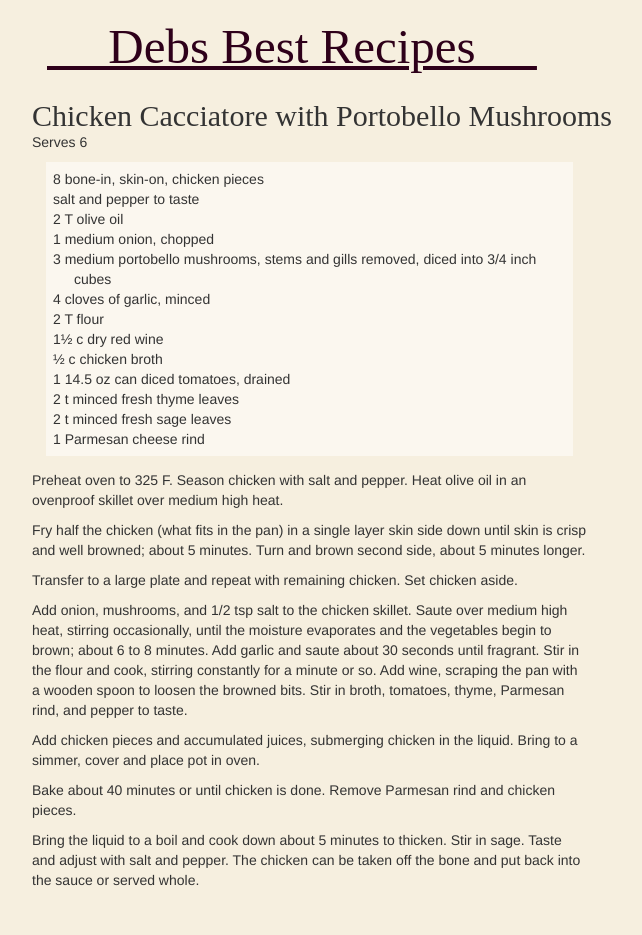
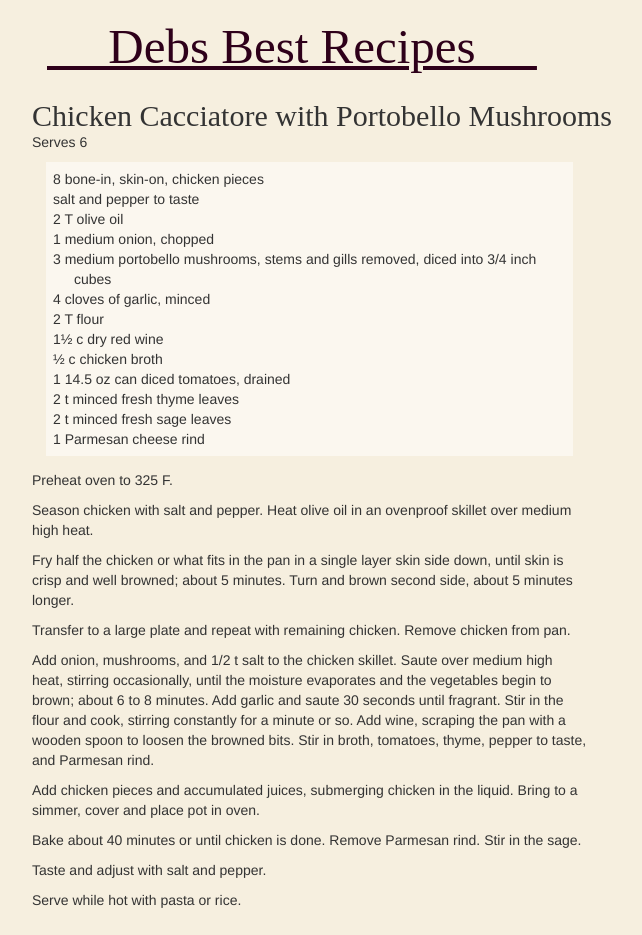
Before and after one commit to JonahBraun/debs-recipes, a Jekyll site: the page built from _posts/2010-01-15-chicken-cacciatore-with-portobello-mushrooms.md, in a window 1280 px wide. Shown: the whole page, without its empty margins (23-665 px from the left). Built offline with Jekyll 4.4.1, drawn with Linux system fonts in a browser that asks for light colours; nearby versions of some CDN libraries; some web fonts are replaced; Markdown is read by kramdown in place of the engine named in the settings.

Commit message:
Update 2010-01-15-chicken-cacciatore-with-portobello-mushrooms.md

```diff
--- a/_posts/2010-01-15-chicken-cacciatore-with-portobello-mushrooms.md
+++ b/_posts/2010-01-15-chicken-cacciatore-with-portobello-mushrooms.md
@@ -20,16 +20,19 @@ Serves 6
 - 1 Parmesan cheese rind
 
 Preheat oven to 325 F.
+
 Season chicken with salt and pepper. Heat olive oil in an ovenproof skillet over medium high heat.
 
-Fry half the chicken (what fits in the pan) in a single layer skin side down until skin is crisp and well browned; about 5 minutes. Turn and brown second side, about 5 minutes longer.
+Fry half the chicken or what fits in the pan in a single layer skin side down, until skin is crisp and well browned; about 5 minutes. Turn and brown second side, about 5 minutes longer.
 
-Transfer to a large plate and repeat with remaining chicken. Set chicken aside.
+Transfer to a large plate and repeat with remaining chicken. Remove chicken from pan.
 
-Add onion, mushrooms, and 1/2 tsp salt to the chicken skillet. Saute over medium high heat, stirring occasionally, until the moisture evaporates and the vegetables begin to brown; about 6 to 8 minutes. Add garlic and saute about 30 seconds until fragrant. Stir in the flour and cook, stirring constantly for a minute or so. Add wine, scraping the pan with a wooden spoon to loosen the browned bits. Stir in broth, tomatoes, thyme, Parmesan rind, and pepper to taste.
+Add onion, mushrooms, and 1/2 t salt to the chicken skillet. Saute over medium high heat, stirring occasionally, until the moisture evaporates and the vegetables begin to brown; about 6 to 8 minutes. Add garlic and saute 30 seconds until fragrant. Stir in the flour and cook, stirring constantly for a minute or so. Add wine, scraping the pan with a wooden spoon to loosen the browned bits. Stir in broth, tomatoes, thyme, pepper to taste, and Parmesan rind.
 
 Add chicken pieces and accumulated juices, submerging chicken in the liquid. Bring to a simmer, cover and place pot in oven.
 
-Bake about 40 minutes or until chicken is done. Remove Parmesan rind and chicken pieces.
+Bake about 40 minutes or until chicken is done. Remove Parmesan rind. Stir in the sage.
 
-Bring the liquid to a boil and cook down about 5 minutes to thicken. Stir in sage. Taste and adjust with salt and pepper. The chicken can be taken off the bone and put back into the sauce or served whole.
+Taste and adjust with salt and pepper.
+
+Serve while hot with pasta or rice.
```
